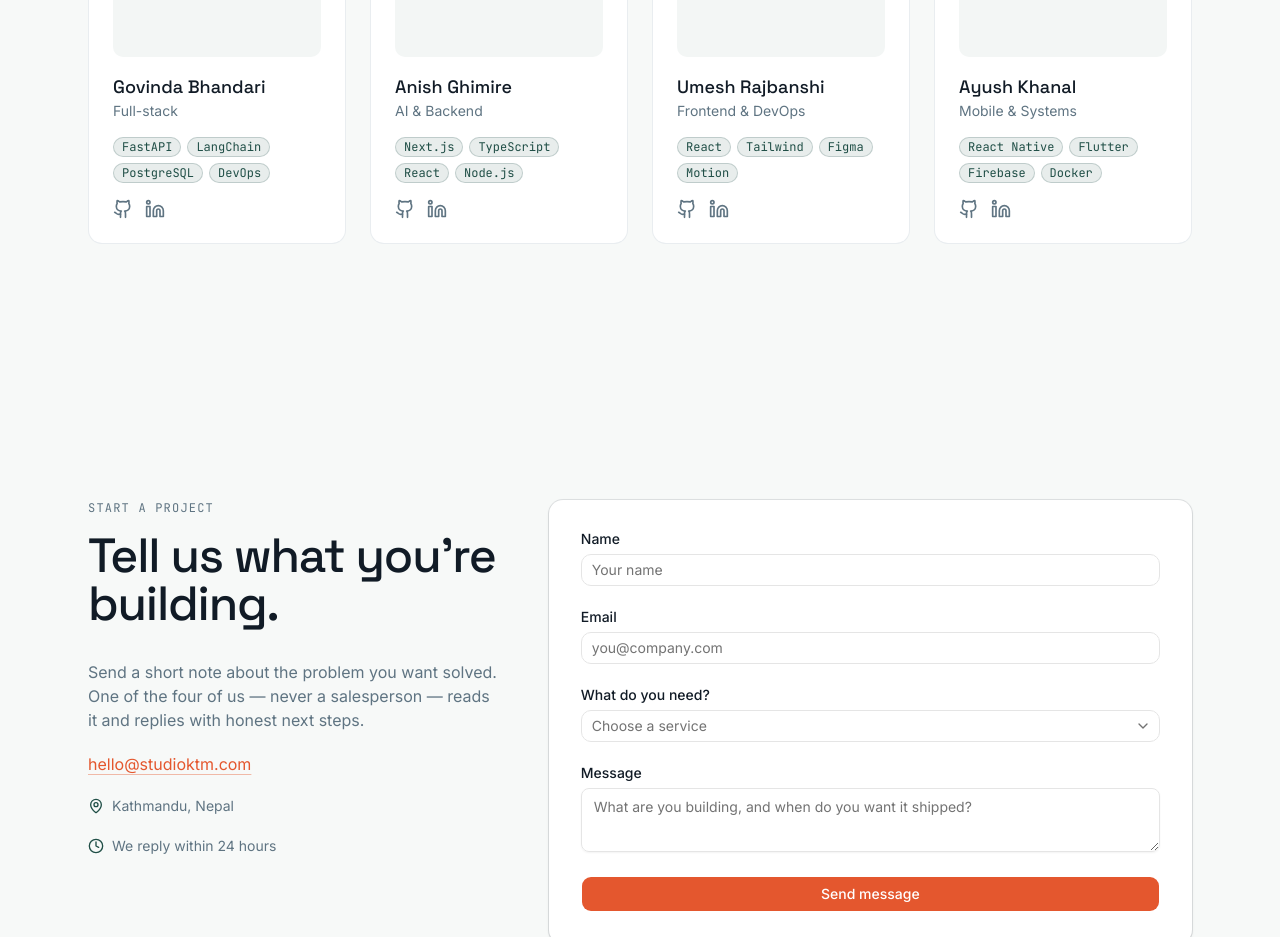
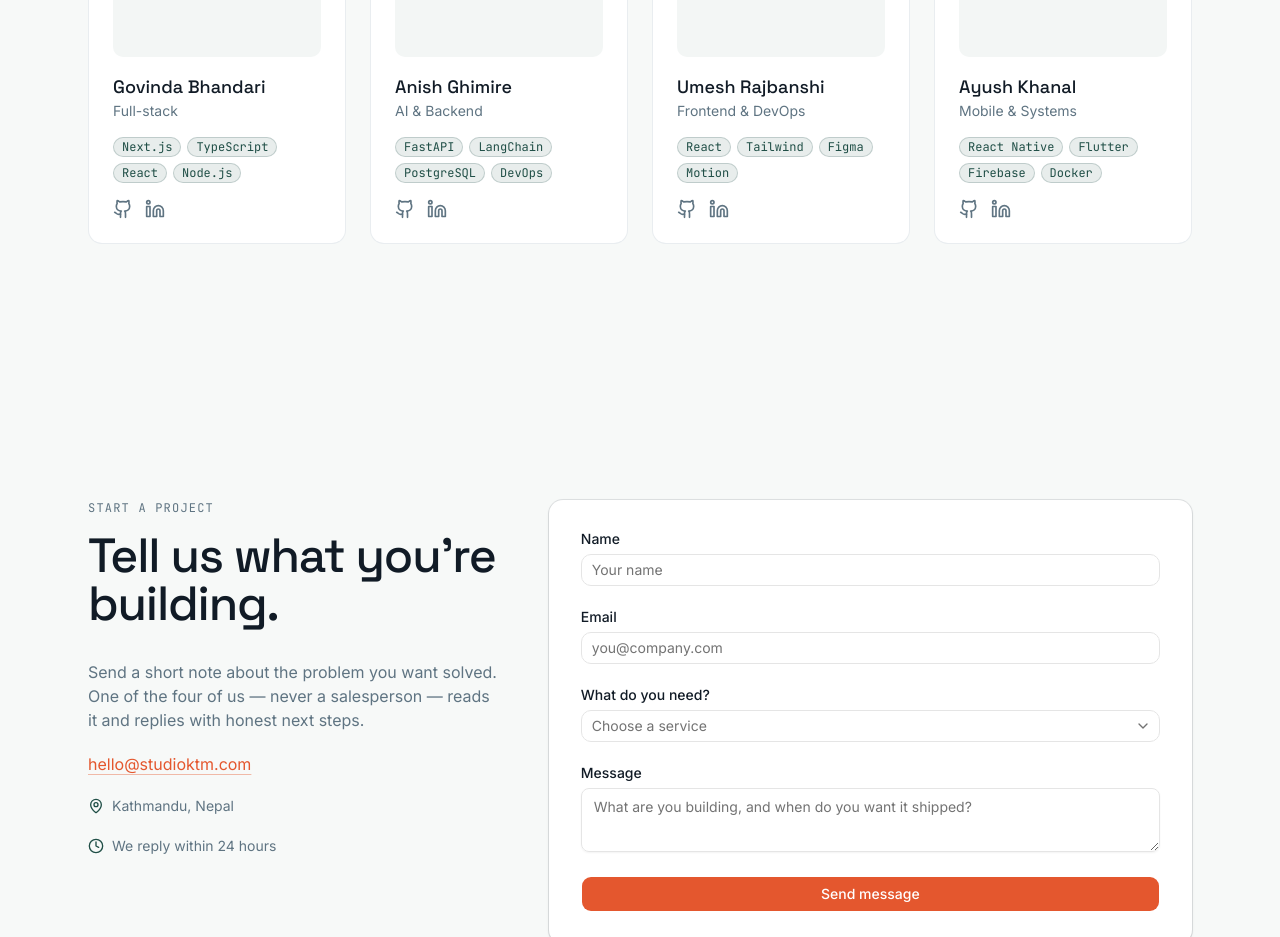
Before and after one commit to umess-ss/company_portfolio, a Next.js app: page / in a window 1280 px wide. Shown: the part 4840-5777 px from the top of the page. Built offline with nearby package versions, Linux system fonts and the light colour scheme.

Commit message:
minor change in role

```diff
--- a/data/team.ts
+++ b/data/team.ts
@@ -12,7 +12,7 @@ export const team: TeamMember[] = [
     name: "Govinda Bhandari",
     role: "Full-stack",
     initials: "GB",
-    skills: ["FastAPI", "LangChain", "PostgreSQL", "DevOps"],
+    skills: ["Next.js", "TypeScript", "React", "Node.js"],
     github: "https://github.com/govinda",
     linkedin: "https://www.linkedin.com/in/govinda",
     photo: null,
@@ -22,7 +22,7 @@ export const team: TeamMember[] = [
     name: "Anish Ghimire",
     role: "AI & Backend",
     initials: "AG",
-    skills: ["Next.js", "TypeScript", "React", "Node.js"],
+    skills: ["FastAPI", "LangChain", "PostgreSQL", "DevOps"],
     github: "https://github.com/anish",
     linkedin: "https://www.linkedin.com/in/anish",
     photo: null,
```
